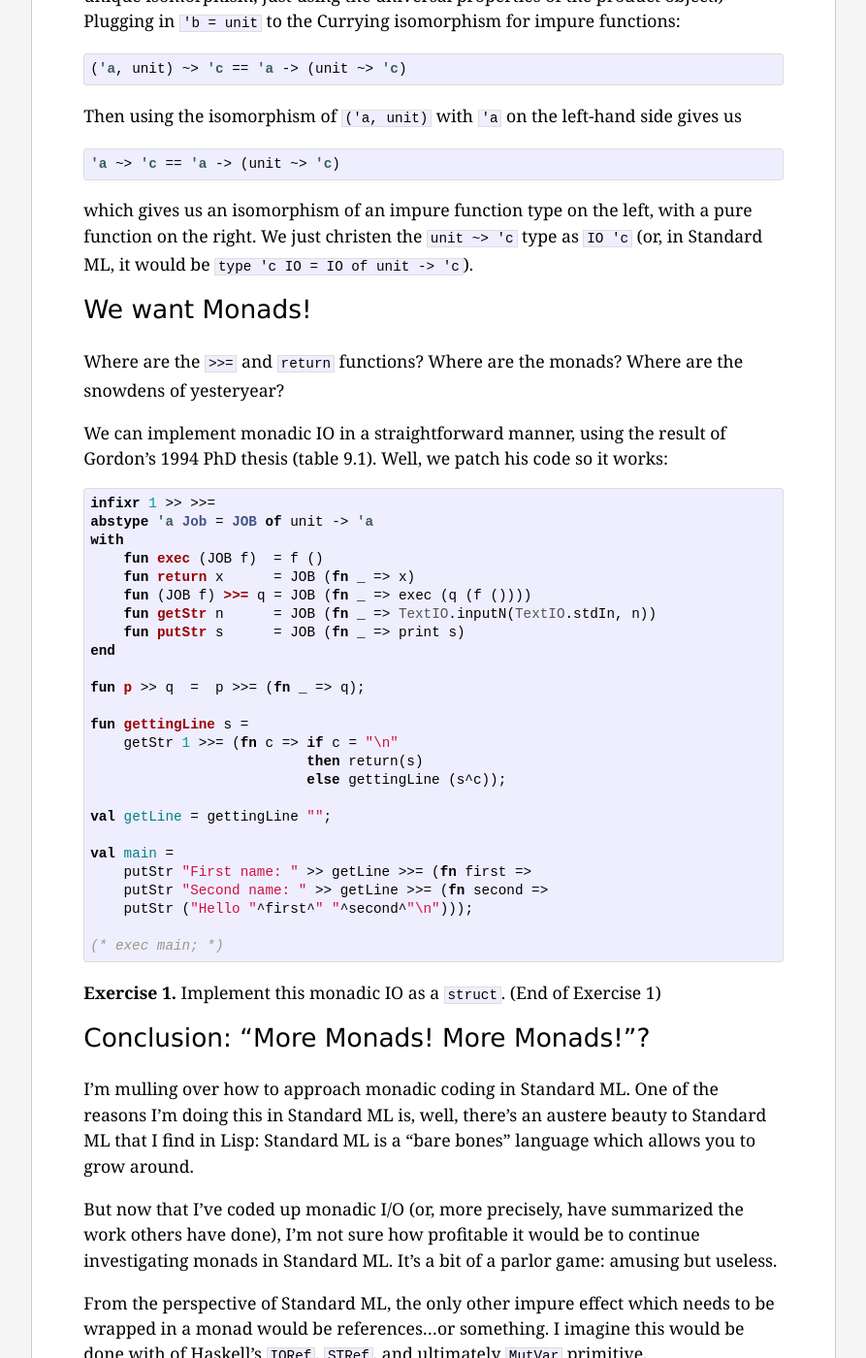
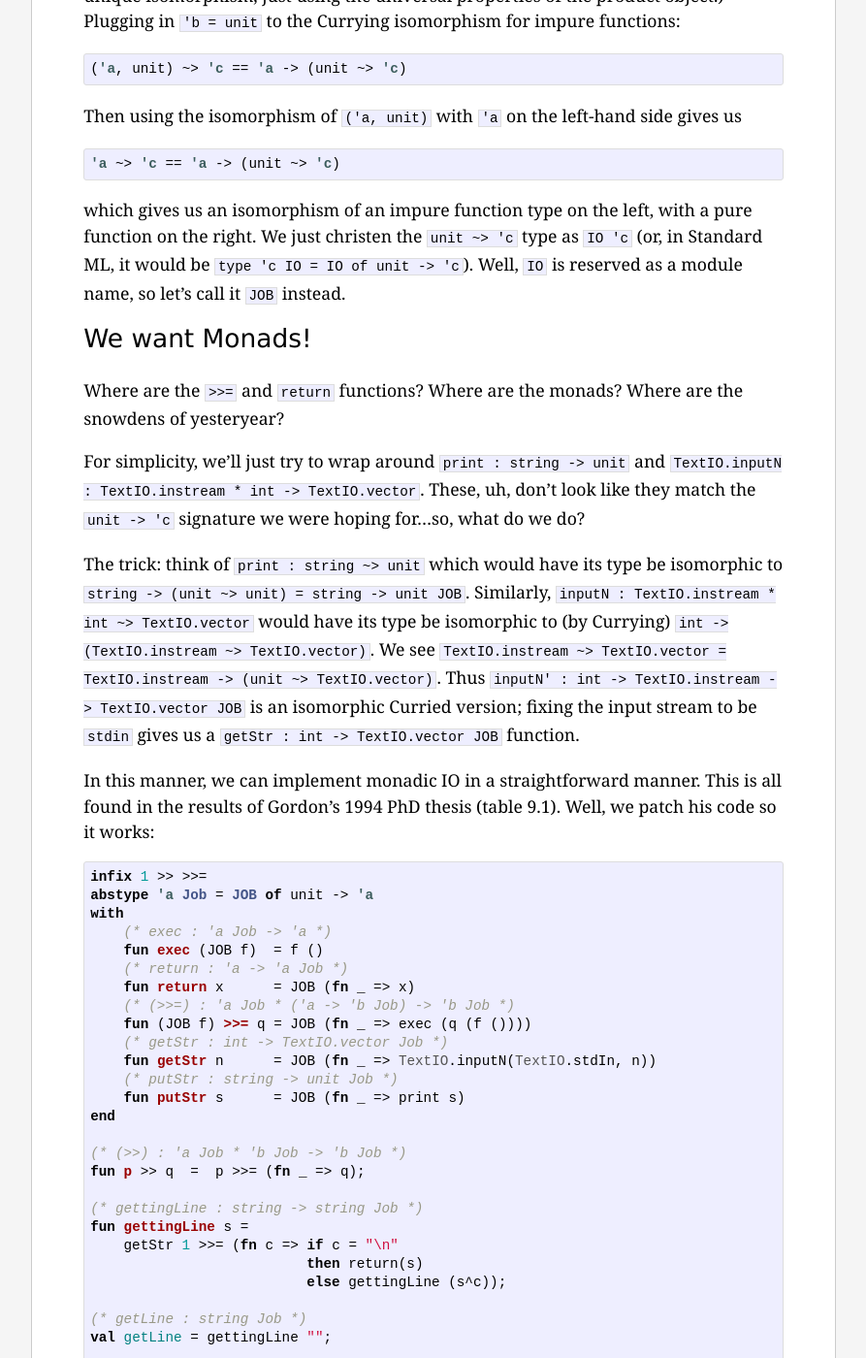
Before and after one commit to pqnelson/pqnelson.github.com, a Jekyll site: the page built from _posts/2021-07-29-monadic-io-in-ml.md, in a window 1280 px wide and 1400 px high, scrolled down 960 px. Shown: the whole window at 97% size, without its empty margins (193-1086 px from the left). Built offline with Jekyll 4.4.1, drawn with Linux system fonts in a browser that asks for light colours.

Commit message:
[minor] Elaborated more on monadic IO in SML

````diff
--- a/_posts/2021-07-29-monadic-io-in-ml.md
+++ b/_posts/2021-07-29-monadic-io-in-ml.md
@@ -65,42 +65,64 @@ side gives us
 which gives us an isomorphism of an impure function type on the left,
 with a pure function on the right. We just christen the `unit ~> 'c`
 type as `IO 'c` (or, in Standard ML, it would be
-`type 'c IO = IO of unit -> 'c`).
+`type 'c IO = IO of unit -> 'c`). Well, `IO` is reserved as a module
+name, so let's call it `JOB` instead.
 
 # We want Monads!
 
 Where are the `>>=` and `return` functions? Where are the monads? Where
 are the snowdens of yesteryear?
 
-We can implement monadic IO in a straightforward manner, using the
-result of Gordon's 1994 PhD thesis (table 9.1). Well, we patch his code
-so it works:
+For simplicity, we'll just try to wrap around `print : string -> unit`
+and `TextIO.inputN : TextIO.instream * int -> TextIO.vector`. These, uh,
+don't look like they match the `unit -> 'c` signature we were hoping
+for...so, what do we do?
+
+The trick: think of `print : string ~> unit` which would have its type
+be isomorphic to `string -> (unit ~> unit) = string -> unit JOB`. Similarly,
+`inputN : TextIO.instream * int ~> TextIO.vector` would have its type be
+isomorphic to (by Currying) `int -> (TextIO.instream ~> TextIO.vector)`.
+We see `TextIO.instream ~> TextIO.vector = TextIO.instream -> (unit ~> TextIO.vector)`.
+Thus `inputN' : int -> TextIO.instream -> TextIO.vector JOB` is an
+isomorphic Curried version; fixing the input stream to be `stdin` gives
+us a `getStr : int -> TextIO.vector JOB` function.
+
+In this manner, we can implement monadic IO in a straightforward manner.
+This is all found in the results of Gordon's 1994 PhD thesis (table
+9.1). Well, we patch his code so it works:
 
 ```sml
-infixr 1 >> >>=
+infix 1 >> >>=
 abstype 'a Job = JOB of unit -> 'a
 with
+    (* exec : 'a Job -> 'a *)
     fun exec (JOB f)  = f ()
+    (* return : 'a -> 'a Job *)
     fun return x      = JOB (fn _ => x)
+    (* (>>=) : 'a Job * ('a -> 'b Job) -> 'b Job *)
     fun (JOB f) >>= q = JOB (fn _ => exec (q (f ())))
+    (* getStr : int -> TextIO.vector Job *)
     fun getStr n      = JOB (fn _ => TextIO.inputN(TextIO.stdIn, n))
+    (* putStr : string -> unit Job *)
     fun putStr s      = JOB (fn _ => print s)
 end
 
+(* (>>) : 'a Job * 'b Job -> 'b Job *)
 fun p >> q  =  p >>= (fn _ => q);
 
+(* gettingLine : string -> string Job *)
 fun gettingLine s =
     getStr 1 >>= (fn c => if c = "\n"
                           then return(s)
                           else gettingLine (s^c));
 
+(* getLine : string Job *)
 val getLine = gettingLine "";
 
-val main =
+val main : unit Job =
     putStr "First name: " >> getLine >>= (fn first =>
     putStr "Second name: " >> getLine >>= (fn second =>
     putStr ("Hello "^first^" "^second^"\n")));
-
 (* exec main; *)
 ```
 
````
